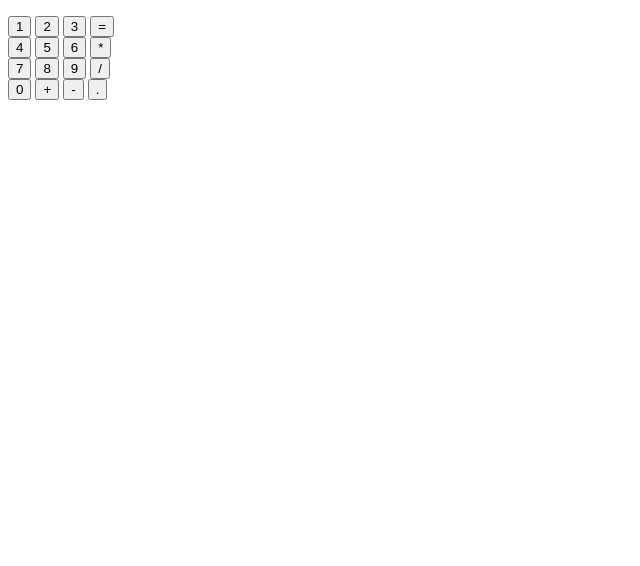
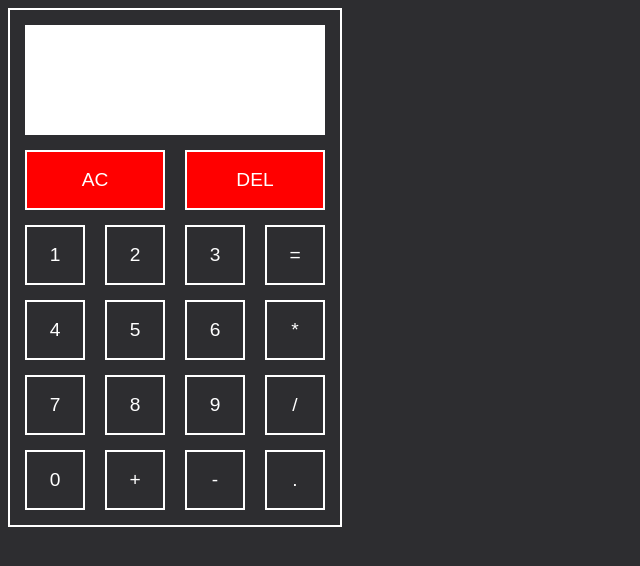
Before and after one commit to shr0mi/odin-calculator, a plain HTML site: page index.html in a window 1280 px wide. Shown: the whole page, without its empty margins (0-640 px from the left). Drawn offline with Linux system fonts and the light colour scheme.

Commit message:
Implement basic style

```diff
--- a/index.html
+++ b/index.html
@@ -8,10 +8,15 @@
 </head>
 <body>
     <div class="calculator">
+        <div class="display">
         <p class="prevText" id="prevText"></p>
         <p class="currentText" id="currentText"></p>
-
+        </div>
         <div class="buttons">
+            <div class="special-row">
+                <button id="btn_ac">AC</button>
+                <button id="btn_backspace">DEL</button>
+            </div>
             <div class="rows">
                 <button id="btn1">1</button>
                 <button id="btn2">2</button>
--- a/style.css
+++ b/style.css
@@ -0,0 +1,82 @@
+body {
+    background-color: #2d2d30;
+}
+
+.display {
+    background-color: white;
+    color: black;
+    display: flex;
+    flex-direction: column;
+    justify-content: center;
+    margin-bottom: 15px;
+    gap: 15px;
+    padding: 15px;
+    height: 80px;
+}
+
+.display .prevText {
+    height: 18px;
+    margin: 0px;
+    font-size: 1em;
+    color: grey;
+}
+
+.display .currentText {
+    height: 30px;
+    margin: 0px;
+    font-size: 1.6em;
+}
+
+.calculator {
+    display: flex;
+    flex-direction: column;
+    padding: 15px;
+    border: 2px solid white;
+    width: 300px;
+}
+
+.buttons {
+    display: flex;
+    flex-direction: column;
+    gap: 15px;
+}
+
+.buttons .rows {
+    display: flex;
+    justify-content: space-between;
+    gap: 15px;
+}
+
+.buttons .special-row {
+    display: flex;
+    justify-content: space-between;
+    gap: 20px;
+}
+
+.buttons .special-row button {
+    background-color: red;
+    border: 2px solid white;
+    color: white;
+    font-size: 1.2em;
+    width: 100%;
+    height: 60px;
+}
+
+.buttons .special-row button:hover {
+    background-color: rgb(94, 4, 4);
+    color: black;
+}
+
+.buttons .rows button {
+    width: 60px;
+    height: 60px;
+    background-color: transparent;
+    border: 2px solid white;
+    color: #FFFFFF;
+    font-size: 1.2em;
+}
+
+.buttons .rows button:hover {
+    background-color: white;
+    color: black;
+}
```
